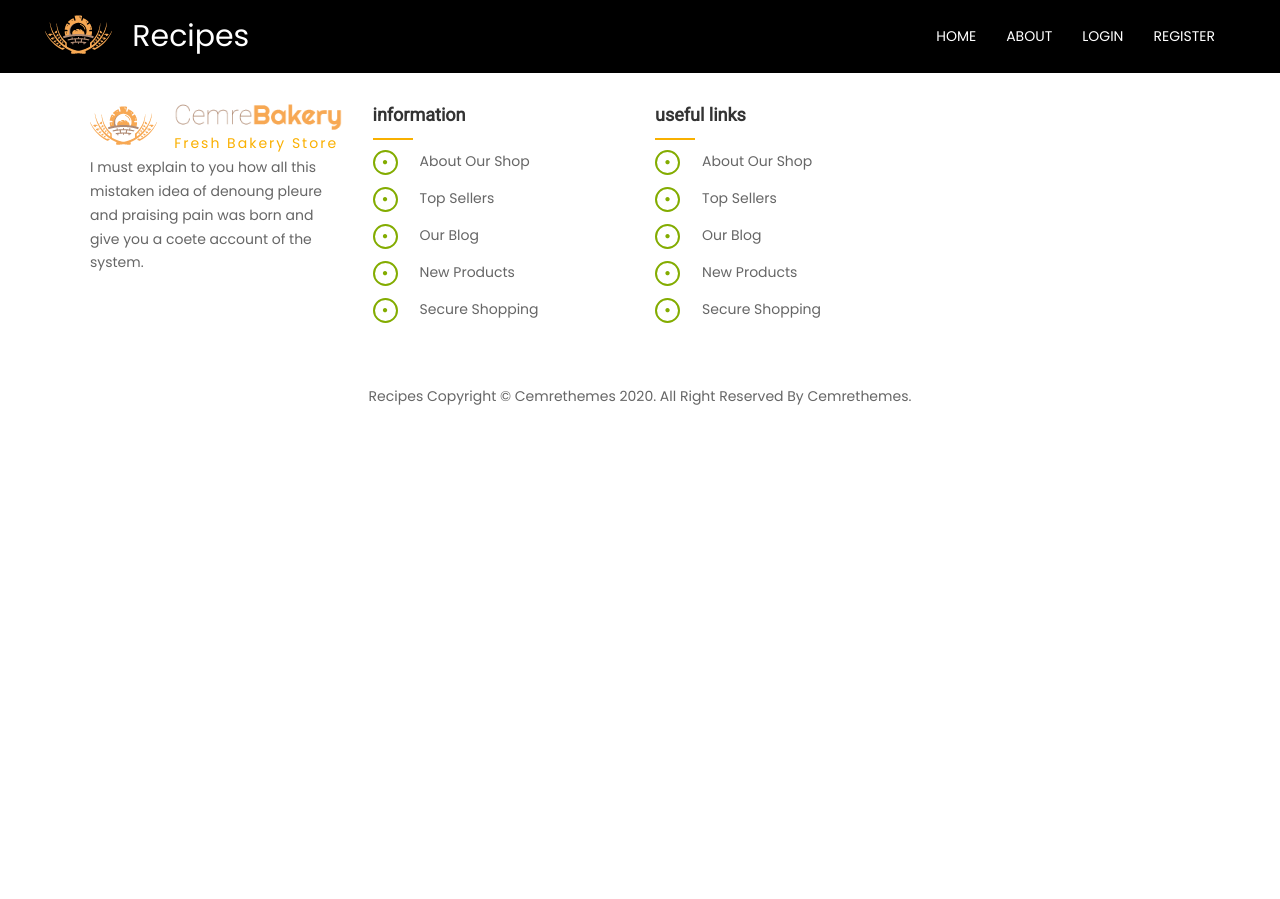
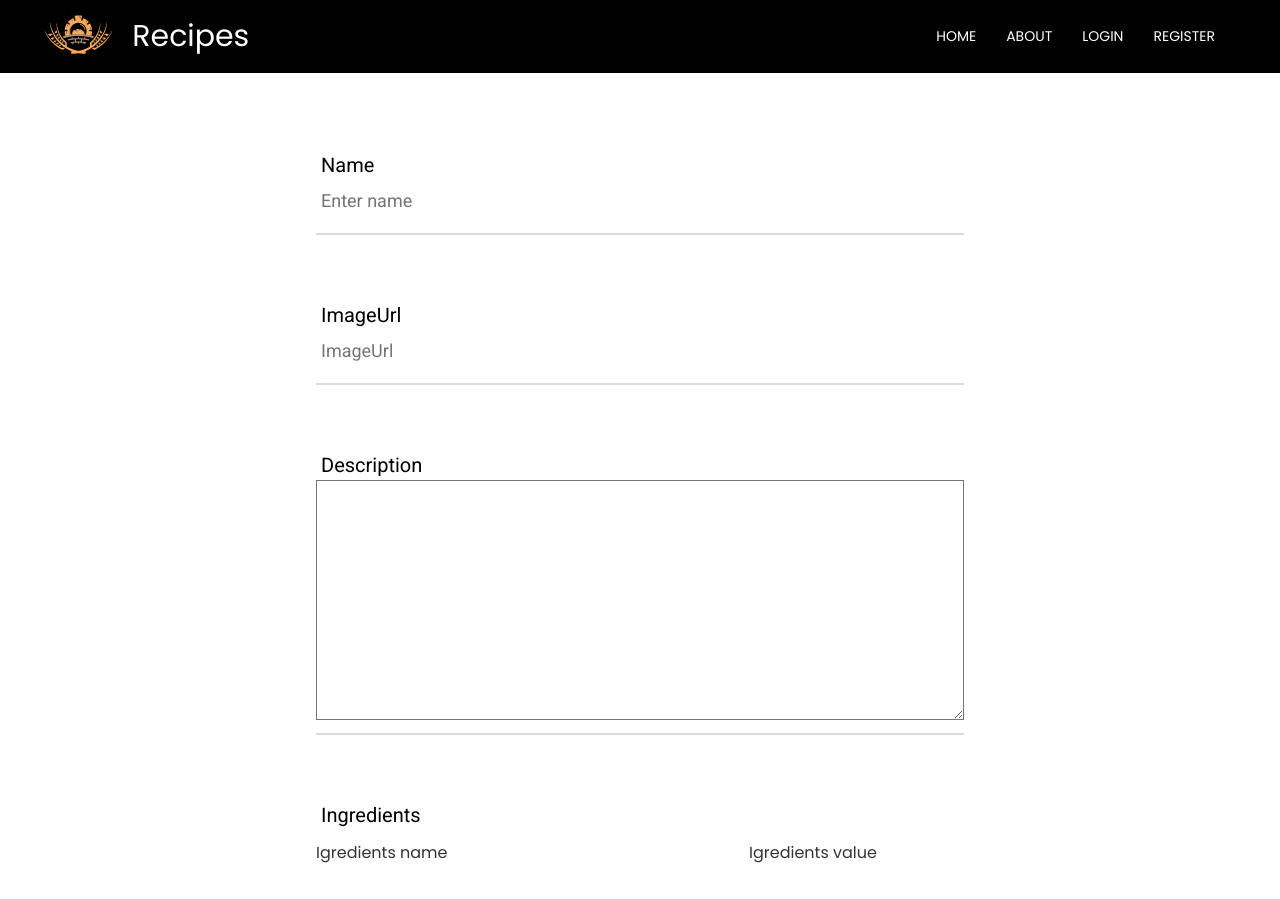
Before and after one commit to AntonioVelev1/react-projects, a React (Create React App) app in the folder CookingBook/recipes/: page /create in a window 1280 px wide. Shown: the top 899 px of the page. Before the commit the page ends 850 px from the top, so only its background shows below. Built offline with nearby package versions, Linux system fonts and the light colour scheme; some icons are missing.

Commit message:
Add logic to add ingredients dynamic

```diff
--- a/CookingBook/recipes/package.json
+++ b/CookingBook/recipes/package.json
@@ -10,6 +10,7 @@
     "react-dom": "^17.0.2",
     "react-router-dom": "^6.0.2",
     "react-scripts": "4.0.3",
+    "uniqid": "^5.4.0",
     "web-vitals": "^1.1.2"
   },
   "scripts": {
--- a/CookingBook/recipes/public/css/style.css
+++ b/CookingBook/recipes/public/css/style.css
@@ -101,7 +101,7 @@ input {
 
 textarea {
 outline: none;
-border: none;
+
 }
 
 textarea:focus, input:focus {
@@ -659,6 +659,7 @@ div#news-slider .owl-next {
 .nav>li>a:hover, .nav>li>a:focus {
   text-decoration: none;
 }
+
 
 /* Change navbar styling on scroll */
 
@@ -1123,8 +1124,8 @@ div#news-slider .owl-next {
 
   .label-input100 {
     font-family: "Roboto";
-    font-size: 15px;
-    color: #999999;
+    font-size: 20px;
+    color: black;
     line-height: 1.5;
     padding-left: 5px;
   }
@@ -1188,7 +1189,20 @@ div#news-slider .owl-next {
     width: 100%;
   }
 
-
+  .ingredients {
+    display: flex;
+    justify-content: space-between;
+    margin-top: 15px;
+  }
+
+  .add-ingredient {
+    padding: 12px;
+    border-radius: 19px;
+    background-color: rgb(248, 176, 0);
+    color: white;
+    display: flex;
+    margin: 0 auto;
+  }
 
   .container-contact100-form-btn {
     width: 100%;
--- a/CookingBook/recipes/src/App.js
+++ b/CookingBook/recipes/src/App.js
@@ -9,7 +9,8 @@ import Home from "./components/Home/Home";
 import Login from './components/Login/Login';
 import Register from './components/Register/Register';
 import All from './components/All/All';
-import About from './components/About/About'
+import About from './components/About/About';
+import Create from './components/CreateRecipe/Create';
 
 function App() {
   const [user, setUser] = useState({ isAuthenticated: false, username: '' });
@@ -40,6 +41,7 @@ function App() {
           <Route path="/about" element={<About />} />
           <Route path="/login" element={<Login onLogin={onLogin}/>} />
           <Route path="/register" element={<Register />} />
+          <Route path="/create" element={<Create />} />
         </Routes>
       </main>
       <Footer />
--- /dev/null
+++ b/CookingBook/recipes/src/components/CreateRecipe/Create.js
@@ -0,0 +1,38 @@
+import IngredientsList from "./IngredientsList";
+
+function Create() {
+    return (
+        <form className="contact100-form validate-form">
+            <div className="wrap-input100 rs1-wrap-input100 validate-input">
+                <span className="label-input100">Name</span>
+                <input className="input100" type="text" name="name" placeholder="Enter name" />
+                <span className="focus-input100"></span>
+            </div>
+
+            <div className="wrap-input100 rs1-wrap-input100 validate-input">
+                <span className="label-input100">ImageUrl</span>
+                <input className="input100" type="text" name="imageUrl" placeholder="ImageUrl" />
+                <span className="focus-input100"></span>
+            </div>
+
+            <div className="wrap-input100 rs1-wrap-input100 validate-input">
+                <span className="label-input100">Description</span>
+                <textarea name="description" className="input100" cols="30" rows="10"></textarea>
+                <span className="focus-input100"></span>
+            </div>
+
+
+            <IngredientsList/>
+
+            <div className="container-contact100-form-btn">
+                <button className="contact100-form-btn">
+                    <span>
+                        Submit
+                    </span>
+                </button>
+            </div>
+        </form>
+    );
+}
+
+export default Create;
--- /dev/null
+++ b/CookingBook/recipes/src/components/CreateRecipe/IngredientsItem.js
@@ -0,0 +1,9 @@
+function IngredientsItem({
+    ingredient
+}) {
+    return (
+        <li>{ingredient.ingredientName} - {ingredient.ingredientValue}</li>
+    );
+}
+
+export default IngredientsItem;
--- /dev/null
+++ b/CookingBook/recipes/src/components/CreateRecipe/IngredientsList.js
@@ -0,0 +1,67 @@
+import IngredientsItem from "./IngredientsItem";
+import uniqid from 'uniqid';
+import { useState } from 'react';
+
+function IngredientsList() {
+    const [ingredients, setIngredients] = useState([]);
+
+    const addIngredientHandler = function (e) {
+        let form = e.currentTarget.form;
+
+        let formElements = Object.values(form);
+        let ingredientNameInput = formElements[3];
+        let ingredientValueInput = formElements[4];
+
+        let formData = new FormData(form);
+        let ingredientName = formData.get('ingredientsName');
+        let ingredientValue = formData.get('ingredientsValue');
+        console.log(ingredientName, ingredientValue);
+
+        let newIngredients = {
+            id: uniqid(),
+            ingredientName: ingredientName,
+            ingredientValue: ingredientValue,
+        };
+
+
+        setIngredients(state => [
+            ...state,
+            newIngredients
+        ]);
+
+        ingredientNameInput.value = '';
+        ingredientValueInput.value = '';
+    }
+
+    return (
+        <>
+            <div className="wrap-input100 rs1-wrap-input100 validate-input">
+                <span className="label-input100">Ingredients</span>
+                <div className="ingredients">
+                    <label htmlFor="ingredientsName">Igredients name
+                        <input className="input100 ingredients-input" type="text" name="ingredientsName" />
+                    </label>
+                    <label htmlFor="ingredientsValue">Igredients value
+                        <input className="input100 ingredients-input" type="text" name="ingredientsValue" />
+                    </label>
+                    <span className="focus-input100"></span>
+                </div>
+                <button className="add-ingredient" type="button" onClick={addIngredientHandler}>Add Ingredient</button>
+                <div className="ingredients-list">
+                    <h3>Yor ingredients</h3>
+                    <ul>
+                        {ingredients.map(ingredient =>
+                            <IngredientsItem
+                                key={ingredient.id}
+                                ingredient={ingredient}
+                            />
+                        )}
+                    </ul>
+                </div>
+            </div>
+
+        </>
+    );
+}
+
+export default IngredientsList;
--- a/CookingBook/recipes/src/components/Header/Header.js
+++ b/CookingBook/recipes/src/components/Header/Header.js
@@ -2,7 +2,7 @@ import { Link } from 'react-router-dom';
 
 function Header({
     isAuthenticated,
-    username,
+    user,
 }) {
 
     let guestNavigation = (
@@ -15,6 +15,7 @@ function Header({
     let userNavigation = (
         <>
             <li className="nav-item"><Link to="/all" className="nav-link text-uppercase font-weight-bold js-scroll-trigger">Recipes</Link></li>
+            <li className="nav-item"><Link to="/create" className="nav-link text-uppercase font-weight-bold js-scroll-trigger">Create Recipe</Link></li>
             <li className="nav-item"><Link to="/logout" className="nav-link text-uppercase font-weight-bold js-scroll-trigger">Logout</Link></li>
         </>
     );
```
Also changed, not shown: 1 other file (tests, documents, lock files or other folders).
